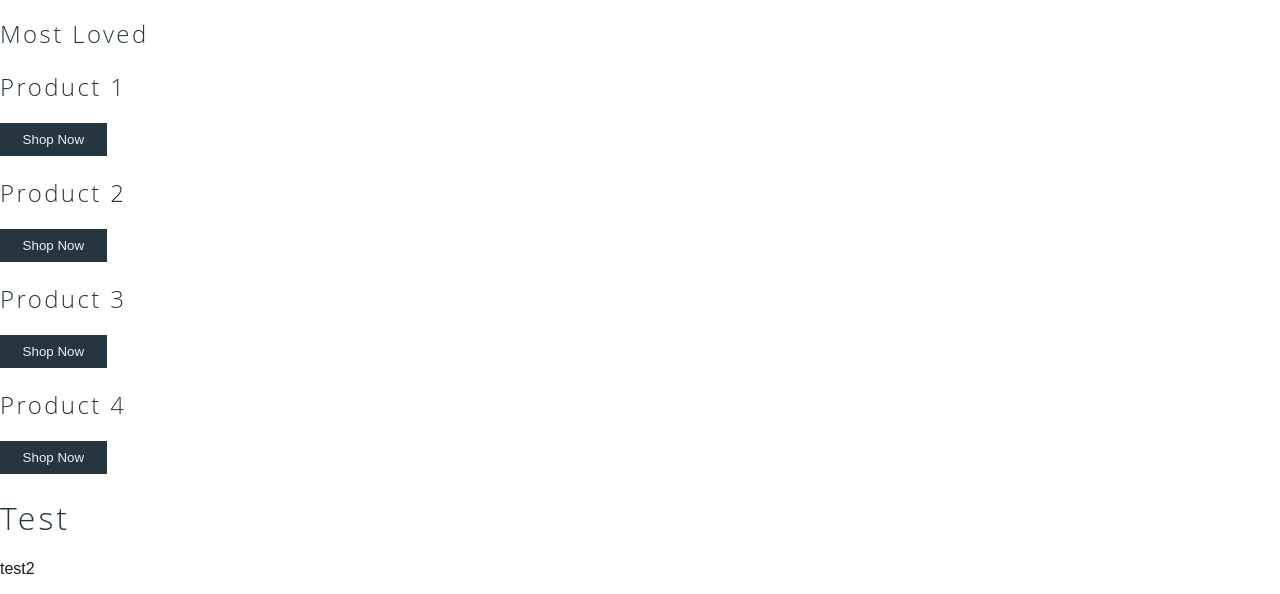
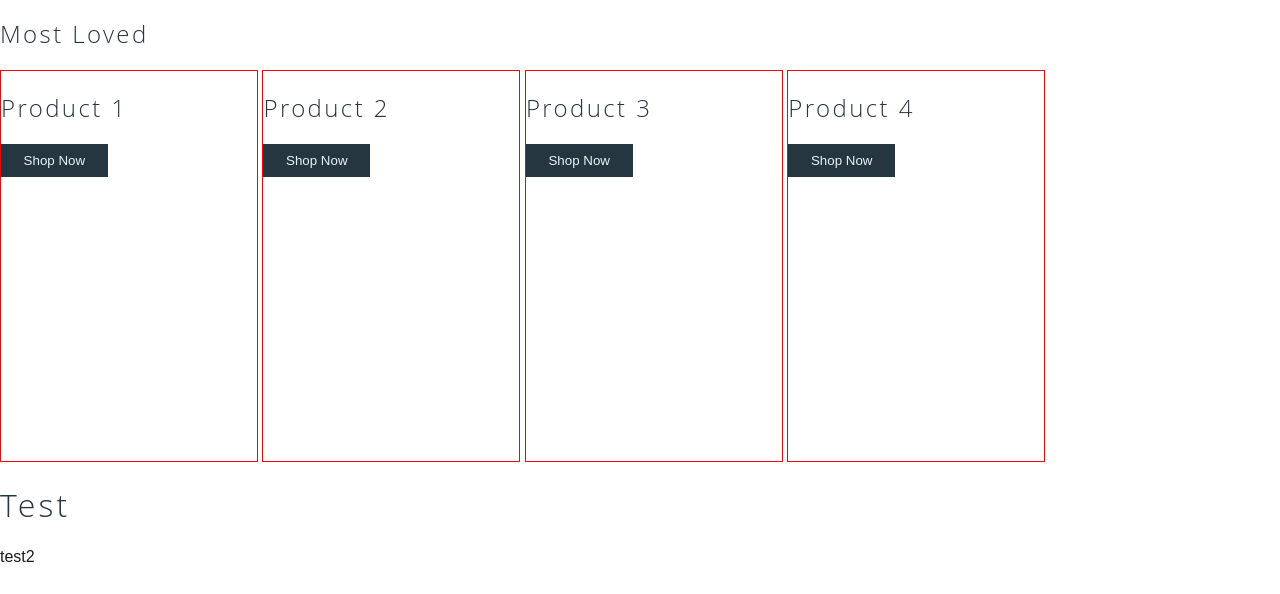
Before and after one commit to EdgarasSp/Mariana_Bakehouse, a plain HTML site: page index.html in a window 1280 px wide. Shown: the part 826-1420 px from the top of the page. Drawn offline with Linux system fonts and the light colour scheme.

Commit message:
add inline-block style for featured products

```diff
--- a/assets/css/style.css
+++ b/assets/css/style.css
@@ -106,3 +106,12 @@ header {
 }
 
 /* featured products*/
+
+.featured-prod-container {
+    display: inline-block;
+    width: 100%;
+    padding-bottom: 15px;
+    width: 20%;
+    height: 375px;
+    border: solid 1px red;
+}
```
